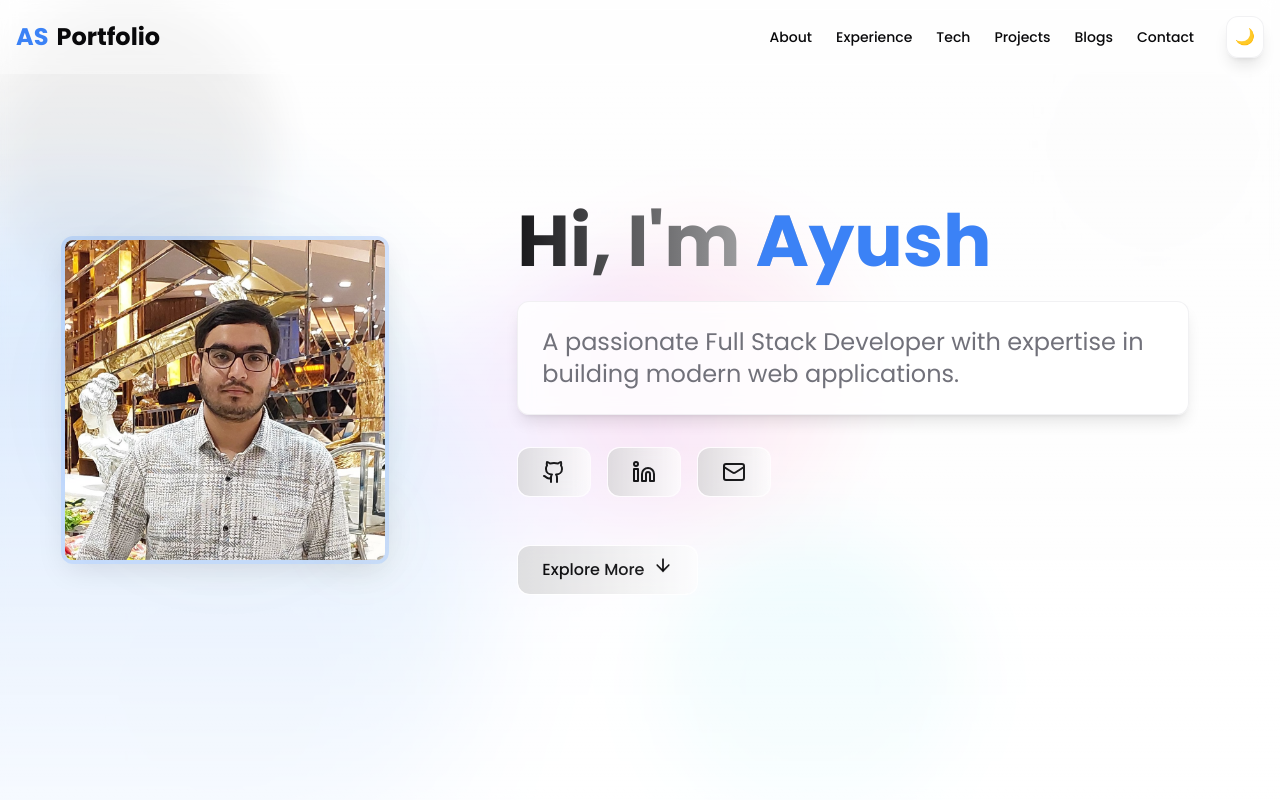
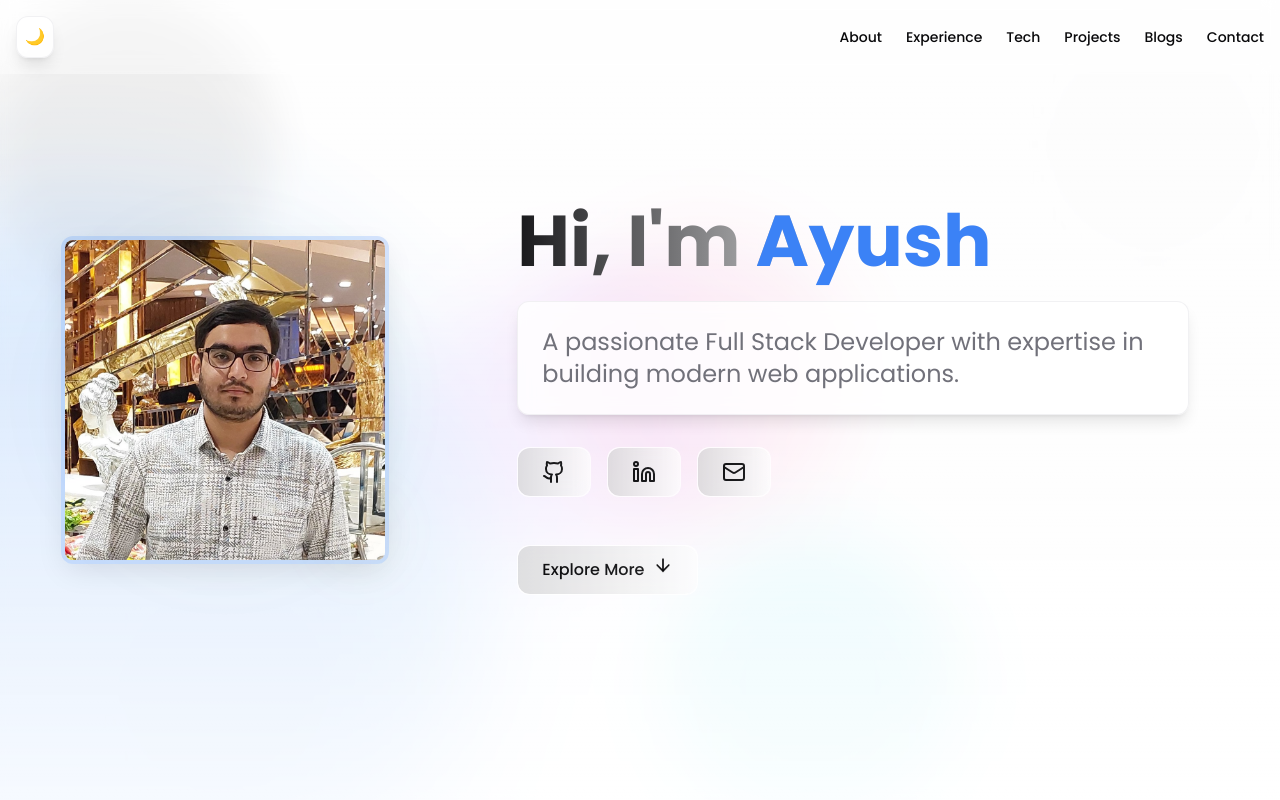
Before and after one commit to singhayush20/portfolio-website, a React (Vite) app: page / in a window 1280 px wide. Shown: the top 800 px of the page. Built offline with nearby package versions, Linux system fonts and the light colour scheme.

Commit message:
ui enhancements

```diff
--- a/src/components/Blog.jsx
+++ b/src/components/Blog.jsx
@@ -66,17 +66,18 @@ const Blog = () => {
       </motion.div>
 
       <motion.div
-        className={`mt-4 text-[17px] leading-[30px] flex items-center ${
+        className={`mt-4 text-[17px] leading-[30px] ${
           theme === 'dark' ? 'text-foreground/80' : 'text-foreground/70'
         }`}
         variants={fadeIn("", "", 0.1, 1)}
       >
+        <p className="inline">
           Explore my array of tech articles. Dive in for a deeper read. To view all, find me on{' '}
           <motion.a
             href={mediumProfile}
             target="_blank"
             rel="noopener noreferrer"
-          className={`ml-2 text-foreground hover:text-primary underline-offset-4 decoration-primary/50 hover:decoration-primary transition-all duration-300 ${
+            className={`text-foreground hover:text-primary underline-offset-4 decoration-primary/50 hover:decoration-primary transition-all duration-300 ${
               theme === 'dark'
                 ? 'hover:text-purple-500 decoration-purple-500/50 hover:decoration-purple-500'
                 : 'hover:text-blue-500 decoration-blue-500/50 hover:decoration-blue-500'
@@ -86,6 +87,7 @@ const Blog = () => {
             Medium
           </motion.a>
           .
+        </p>
       </motion.div>
 
       <motion.div
--- a/src/components/Navbar.jsx
+++ b/src/components/Navbar.jsx
@@ -52,15 +52,14 @@ const Navbar = () => {
     >
       <div className="container mx-auto px-4">
         <div className="flex justify-between items-center py-4">
-          <motion.a
-            href="#"
-            className="text-2xl font-bold flex items-center gap-2"
-            whileHover={{ scale: 1.05 }}
+          <motion.button
+            onClick={toggleTheme}
+            className="glass-card p-2 rounded-full border border-blue-500/20 hover:border-blue-500/40 transition-colors"
+            whileHover={{ scale: 1.05, rotate: 15 }}
             whileTap={{ scale: 0.95 }}
           >
-            <span className="text-blue-500">AS</span>
-            <span className="text-foreground">Portfolio</span>
-          </motion.a>
+            {theme === "dark" ? "🌞" : "🌙"}
+          </motion.button>
 
           {/* Desktop Navigation */}
           <div className="hidden md:flex items-center gap-8">
@@ -80,14 +79,6 @@ const Navbar = () => {
                 </li>
               ))}
             </ul>
-            <motion.button
-              onClick={toggleTheme}
-              className="glass-card p-2 rounded-full border border-blue-500/20 hover:border-blue-500/40 transition-colors"
-              whileHover={{ scale: 1.05, rotate: 15 }}
-              whileTap={{ scale: 0.95 }}
-            >
-              {theme === "dark" ? "🌞" : "🌙"}
-            </motion.button>
           </div>
 
           {/* Mobile Menu Button */}
@@ -111,7 +102,7 @@ const Navbar = () => {
           transition={{ duration: 0.3 }}
         >
           <div className="flex flex-col p-4 gap-4">
-            <ul className="flex flex-row gap-6">
+            <ul className="flex flex-col gap-4">
               {navLinks.map((link) => (
                 <li key={link.id}>
                   <a
@@ -127,14 +118,6 @@ const Navbar = () => {
                 </li>
               ))}
             </ul>
-            <motion.button
-              onClick={toggleTheme}
-              className="glass-card p-2 rounded-full w-fit border border-blue-500/20 hover:border-blue-500/40 transition-colors"
-              whileHover={{ scale: 1.05, rotate: 15 }}
-              whileTap={{ scale: 0.95 }}
-            >
-              {theme === "dark" ? "🌞" : "🌙"}
-            </motion.button>
           </div>
         </motion.div>
       </div>
--- a/src/components/Tech.jsx
+++ b/src/components/Tech.jsx
@@ -8,25 +8,66 @@ import { useTheme } from '../context/ThemeContext'
 
 const TechCard = ({ tech, index }) => {
   const { theme } = useTheme();
+  const colors = [
+    {
+      gradient: 'from-red-500/20 to-pink-500/20',
+      border: 'border-red-500/50 shadow-[0_0_15px_rgba(239,68,68,0.3)]',
+      glow: 'hover:shadow-[0_0_20px_rgba(239,68,68,0.4)]'
+    },
+    {
+      gradient: 'from-green-500/20 to-emerald-500/20',
+      border: 'border-green-500/50 shadow-[0_0_15px_rgba(34,197,94,0.3)]',
+      glow: 'hover:shadow-[0_0_20px_rgba(34,197,94,0.4)]'
+    },
+    {
+      gradient: 'from-blue-500/20 to-cyan-500/20',
+      border: 'border-blue-500/50 shadow-[0_0_15px_rgba(59,130,246,0.3)]',
+      glow: 'hover:shadow-[0_0_20px_rgba(59,130,246,0.4)]'
+    },
+    {
+      gradient: 'from-purple-500/20 to-violet-500/20',
+      border: 'border-purple-500/50 shadow-[0_0_15px_rgba(168,85,247,0.3)]',
+      glow: 'hover:shadow-[0_0_20px_rgba(168,85,247,0.4)]'
+    },
+    {
+      gradient: 'from-yellow-500/20 to-amber-500/20',
+      border: 'border-yellow-500/50 shadow-[0_0_15px_rgba(234,179,8,0.3)]',
+      glow: 'hover:shadow-[0_0_20px_rgba(234,179,8,0.4)]'
+    },
+    {
+      gradient: 'from-orange-500/20 to-red-500/20',
+      border: 'border-orange-500/50 shadow-[0_0_15px_rgba(249,115,22,0.3)]',
+      glow: 'hover:shadow-[0_0_20px_rgba(249,115,22,0.4)]'
+    }
+  ];
+  const colorIndex = index % colors.length;
+
   return (
     <motion.div
       variants={fadeIn("right", "spring", 0.1 * index, 0.75)}
       whileHover={{ scale: 1.05 }}
-      className="relative"
+      className="relative group"
     >
-      <div className={`glass-card ${
+      <div className={`glass-card relative overflow-hidden ${
         theme === 'dark'
-          ? 'border border-indigo-500/30 shadow-[0_0_10px_rgba(99,102,241,0.2)] hover:shadow-[0_0_15px_rgba(99,102,241,0.3)]'
-          : 'border border-violet-500/30 shadow-[0_0_10px_rgba(139,92,246,0.2)] hover:shadow-[0_0_15px_rgba(139,92,246,0.3)]'
+          ? `border ${colors[colorIndex].border} ${colors[colorIndex].glow}`
+          : `border ${colors[colorIndex].border} ${colors[colorIndex].glow}`
       }`}>
-        <div className="flex items-center gap-3 px-4 py-3">
-          <motion.img
-            src={tech.icon}
-            alt={tech.name}
-            className="w-6 h-6"
-            whileHover={{ rotate: 360 }}
+        {/* Background gradient effect */}
+        <div className={`absolute inset-0 bg-gradient-to-r ${colors[colorIndex].gradient} opacity-0 group-hover:opacity-100 transition-opacity duration-300`} />
+
+        <div className="flex items-center gap-3 px-4 py-3 relative z-10">
+          <motion.div
+            className={`p-2 rounded-lg ${colors[colorIndex].border} ${colors[colorIndex].glow}`}
+            whileHover={{ scale: 1.1, rotate: 360 }}
             transition={{ duration: 0.6, ease: "easeInOut" }}
-          />
+          >
+            <img
+              src={tech.icon}
+              alt={tech.name}
+              className="w-6 h-6"
+            />
+          </motion.div>
           <span className={`text-foreground font-medium ${
             theme === 'dark' ? 'text-foreground/80' : 'text-foreground/70'
           }`}>{tech.name}</span>
--- a/src/components/Works.jsx
+++ b/src/components/Works.jsx
@@ -16,6 +16,33 @@ const ProjectCard = ({
   source_links,
 }) => {
   const { theme } = useTheme();
+  const colors = [
+    {
+      gradient: 'from-red-500/20 to-pink-500/20',
+      border: 'border-red-500/50 shadow-[0_0_15px_rgba(239,68,68,0.3)]'
+    },
+    {
+      gradient: 'from-green-500/20 to-emerald-500/20',
+      border: 'border-green-500/50 shadow-[0_0_15px_rgba(34,197,94,0.3)]'
+    },
+    {
+      gradient: 'from-blue-500/20 to-cyan-500/20',
+      border: 'border-blue-500/50 shadow-[0_0_15px_rgba(59,130,246,0.3)]'
+    },
+    {
+      gradient: 'from-purple-500/20 to-violet-500/20',
+      border: 'border-purple-500/50 shadow-[0_0_15px_rgba(168,85,247,0.3)]'
+    },
+    {
+      gradient: 'from-yellow-500/20 to-amber-500/20',
+      border: 'border-yellow-500/50 shadow-[0_0_15px_rgba(234,179,8,0.3)]'
+    },
+    {
+      gradient: 'from-orange-500/20 to-red-500/20',
+      border: 'border-orange-500/50 shadow-[0_0_15px_rgba(249,115,22,0.3)]'
+    }
+  ];
+  const colorIndex = index % colors.length;
 
   return (
     <Tilt
@@ -24,15 +51,18 @@ const ProjectCard = ({
         scale: 1,
         speed: 450,
       }}
-      className='w-[95%] sm:w-[75%] md:w-[80%] elevated-card border-glow'
+      className={`w-[95%] sm:w-[75%] md:w-[80%] elevated-card group ${colors[colorIndex].border}`}
     >
       <motion.div
         variants={fadeIn("up", "spring", index * 0.5, 0.75)}
-        className='glass-card p-6'
+        className='glass-card p-6 relative overflow-hidden'
       >
-        <div className='flex flex-col md:flex-row gap-6 items-start'>
+        {/* Background gradient effect */}
+        <div className={`absolute inset-0 bg-gradient-to-r ${colors[colorIndex].gradient} opacity-0 group-hover:opacity-100 transition-opacity duration-300`} />
+
+        <div className='flex flex-col md:flex-row gap-6 items-start relative z-10'>
           <motion.div
-            className='glass-card p-4 flex-shrink-0 border-glow'
+            className={`glass-card p-4 flex-shrink-0 ${colors[colorIndex].border}`}
             whileHover={{ scale: 1.05 }}
             transition={{ duration: 0.2 }}
           >
@@ -49,7 +79,11 @@ const ProjectCard = ({
 
           <div className='flex-1'>
             <div className='flex flex-col'>
-              <h3 className='text-foreground font-bold text-2xl gradient-text'>{name}</h3>
+              <h3 className={`text-2xl font-bold ${
+                theme === 'dark' ? 'text-foreground' : 'text-foreground/90'
+              }`}>
+                {name}
+              </h3>
               <p className='mt-2 text-muted-foreground text-sm leading-relaxed'>{description}</p>
             </div>
 
@@ -58,7 +92,7 @@ const ProjectCard = ({
                 {tags.map((tag) => (
                   <span
                     key={`${name}-${tag.name}`}
-                    className={`text-sm px-2 py-1 rounded-full glass-button border-glow ${tag.color}`}
+                    className={`text-sm px-2 py-1 rounded-full glass-button ${colors[colorIndex].border} hover:scale-105 transition-transform duration-200`}
                   >
                     #{tag.name}
                   </span>
@@ -68,7 +102,7 @@ const ProjectCard = ({
                 {source_links.map((source_link, index) => (
                   <motion.div
                     key={index}
-                    className="glass-button border-glow p-2 cursor-pointer"
+                    className={`glass-button ${colors[colorIndex].border} p-2 cursor-pointer hover:scale-110 transition-transform duration-200`}
                     whileHover={{ scale: 1.2 }}
                     transition={{ duration: 0.2 }}
                     onClick={() => window.open(source_link.link, "_blank")}
```
Also changed, not shown: src/components/Contact.jsx (+11 -4 lines). Lines whose indentation alone changed are shown as unchanged.
